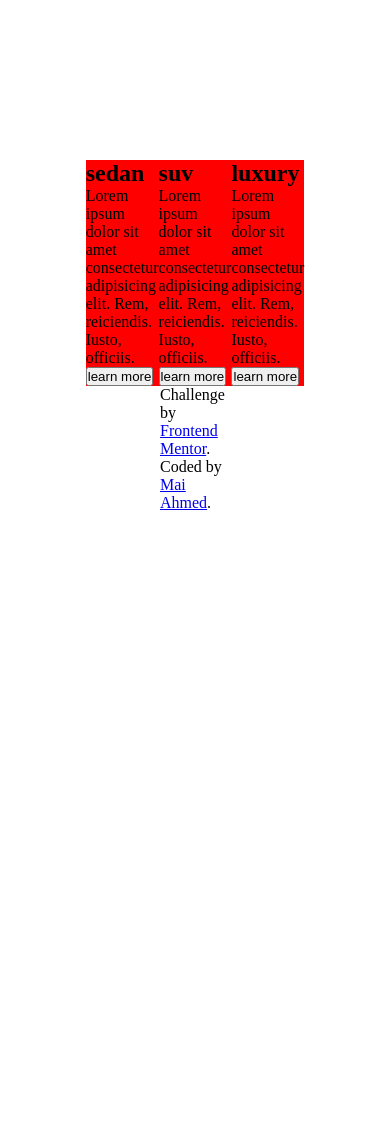
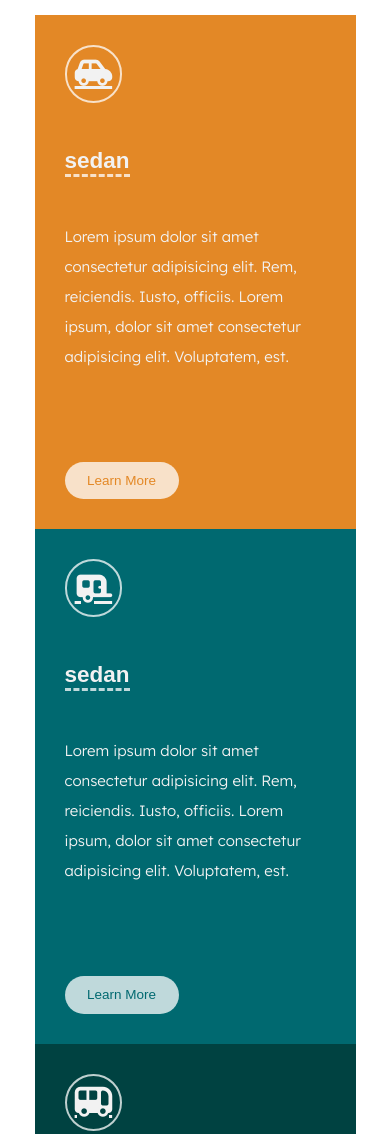
Before and after one commit to maioia/-3-column-preview-card, a plain HTML site: page index.html in a window 390 px wide. Shown: the top 1134 px of the page. Before the commit the page ends 844 px from the top, so only its background shows below. Drawn offline with Linux system fonts and the light colour scheme; a web font is replaced by a local one.

Commit message:
add modifications of responsiveness

```diff
--- a/css/mystyle.css
+++ b/css/mystyle.css
@@ -4,7 +4,7 @@
   --Green-950: hsl(179, 100%, 13%);
   --Transparent-white: hsla(0, 0%, 100%, 0.75);
   --Gray-100: hsl(0, 0%, 95%);
-  --Font--size: 15px;
+  --Font-size: 15px;
   /* font-family: "Lexend Deca", sans-serif; */
   /* font-family: "Big Shoulders", sans-serif; */
 }
@@ -13,6 +13,8 @@
   margin: 0;
   padding: 0;
   box-sizing: border-box;
+  color: var(--Gray-100);
+  font-size: var(--Font-size);
 }
 
 img {
@@ -20,14 +22,103 @@ img {
 }
 
 .container {
+  min-height: 100vh;
   display: flex;
   flex-direction: column;
   justify-content: center;
   align-items: center;
-  margin: 10rem;
+  max-width: 1200px;
+  width: 90%;
+  margin: 0 auto;
+  padding: 1rem;
 }
 
 .section-content {
   display: flex;
-  background: red;
+  flex-wrap: wrap;
+  width: 100%;
+  max-width: 1200px;
+  margin: 0 auto;
 }
+
+.section-content > section {
+  font-family: "Lexend Deca", sans-serif;
+  padding: 2rem;
+  background: #eee; /* just to show it clearly (remove later) */
+  display: flex;
+  flex: 1 1 300px;
+  flex-direction: column;
+  row-gap: 3rem;
+  justify-content: center;
+  align-items: start;
+}
+
+.section-content > section:first-child {
+  background-color: var(--Gold-500);
+}
+
+.section-content > section:first-child button {
+  color: var(--Gold-500);
+}
+
+.section-content > section:nth-child(2) {
+  background-color: var(--Cyan-800);
+}
+
+.section-content > section:nth-child(2) button {
+  color: var(--Cyan-800);
+}
+
+.section-content > section:nth-child(3) {
+  background-color: var(--Green-950);
+}
+
+.section-content > section:nth-child(3) button {
+  color: var(--Green-950);
+}
+
+.section-content > section > h2 {
+  font-size: calc((var(--Font-size)) * 3);
+  font-family: "Big Shoulders", sans-serif;
+  font-weight: 700;
+  border-bottom: 0.25rem dashed var(--Transparent-white);
+}
+.section-content > section > p {
+  margin-bottom: 3rem;
+  line-height: 2;
+  font-weight: 300;
+}
+
+.section-content > section > button {
+  /* background-color: Transparent; */
+  background-color: var(--Transparent-white);
+  border: none;
+  border-radius: 1.5rem;
+  padding: 0.5rem 2rem;
+  text-transform: capitalize;
+}
+.section-content > section > a {
+  width: 3.85rem;
+  height: 3.85rem;
+  background-color: Transparent;
+  border: 2px solid var(--Transparent-white);
+  border-radius: 50%;
+  display: flex;
+  align-items: center;
+  justify-content: center;
+}
+
+/* ----------------------------------- */
+/* Text and button responsiveness here */
+.section-content section h2 {
+  font-size: clamp(1.5rem, 2vw, 2rem);
+}
+
+.section-content section p {
+  font-size: clamp(1rem, 1.5vw, 1.25rem);
+}
+
+.section-content section button {
+  font-size: clamp(0.9rem, 1.2vw, 1rem);
+  padding: 0.75rem 1.5rem;
+}
--- a/index.html
+++ b/index.html
@@ -31,32 +31,45 @@
       referrerpolicy="no-referrer"
     />
 
+    <link rel="stylesheet" href="css/mediaQuery.css" />
     <link rel="stylesheet" href="css/mystyle.css" />
   </head>
   <body>
     <main class="container">
       <section class="section-content">
         <section>
+          <a class="icon" href="#"
+            ><i class="fa-solid fa-car-side fa-2xl"></i
+          ></a>
           <h2>sedan</h2>
           <p>
             Lorem ipsum dolor sit amet consectetur adipisicing elit. Rem,
-            reiciendis. Iusto, officiis.
+            reiciendis. Iusto, officiis. Lorem ipsum, dolor sit amet consectetur
+            adipisicing elit. Voluptatem, est.
           </p>
           <button>learn more</button>
         </section>
         <section>
-          <h2>suv</h2>
+          <a class="icon" href="#"
+            ><i class="fa-solid fa-caravan fa-2xl"></i
+          ></a>
+          <h2>sedan</h2>
           <p>
             Lorem ipsum dolor sit amet consectetur adipisicing elit. Rem,
-            reiciendis. Iusto, officiis.
+            reiciendis. Iusto, officiis. Lorem ipsum, dolor sit amet consectetur
+            adipisicing elit. Voluptatem, est.
           </p>
           <button>learn more</button>
         </section>
         <section>
+          <a class="icon" href="#"
+            ><i class="fa-solid fa-bus-side fa-2xl"></i
+          ></a>
           <h2>luxury</h2>
           <p>
             Lorem ipsum dolor sit amet consectetur adipisicing elit. Rem,
-            reiciendis. Iusto, officiis.
+            reiciendis. Iusto, officiis. Lorem ipsum, dolor sit amet consectetur
+            adipisicing elit. Voluptatem, est.
           </p>
           <button>learn more</button>
         </section>
```
